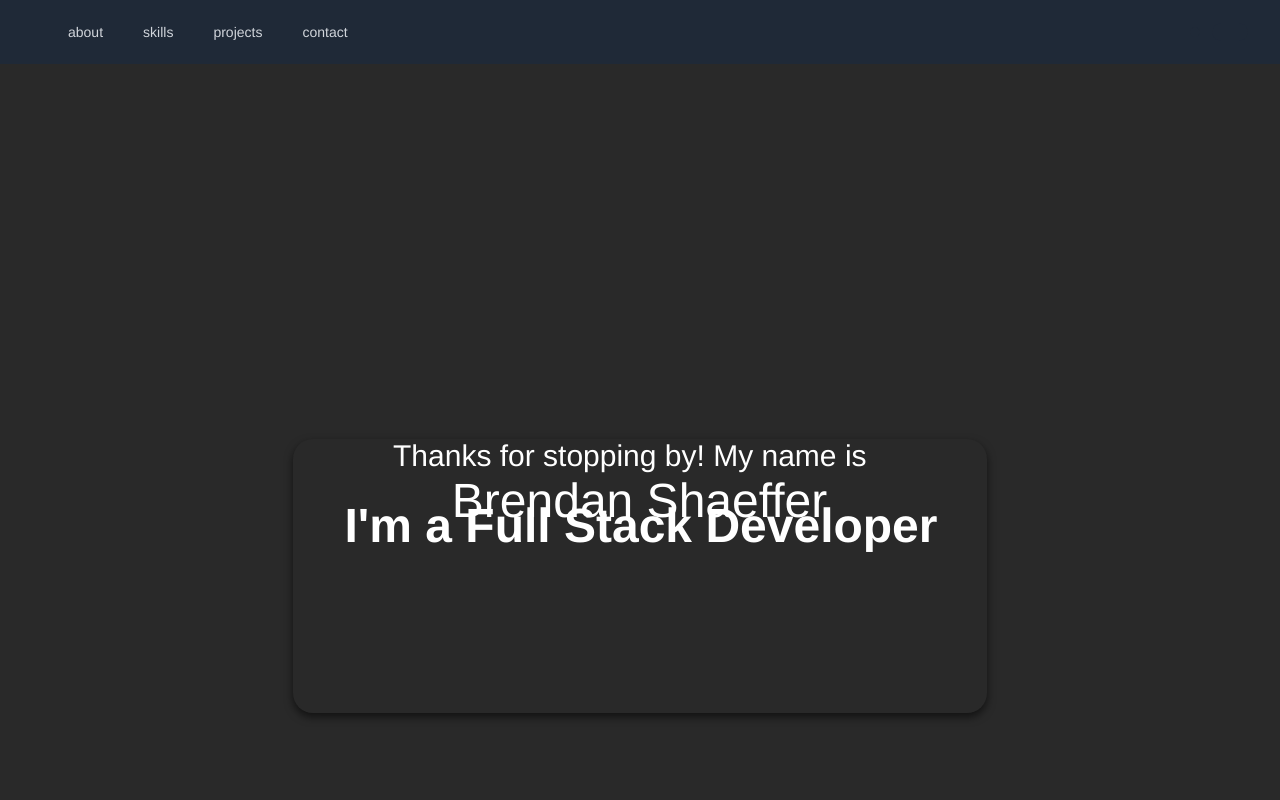
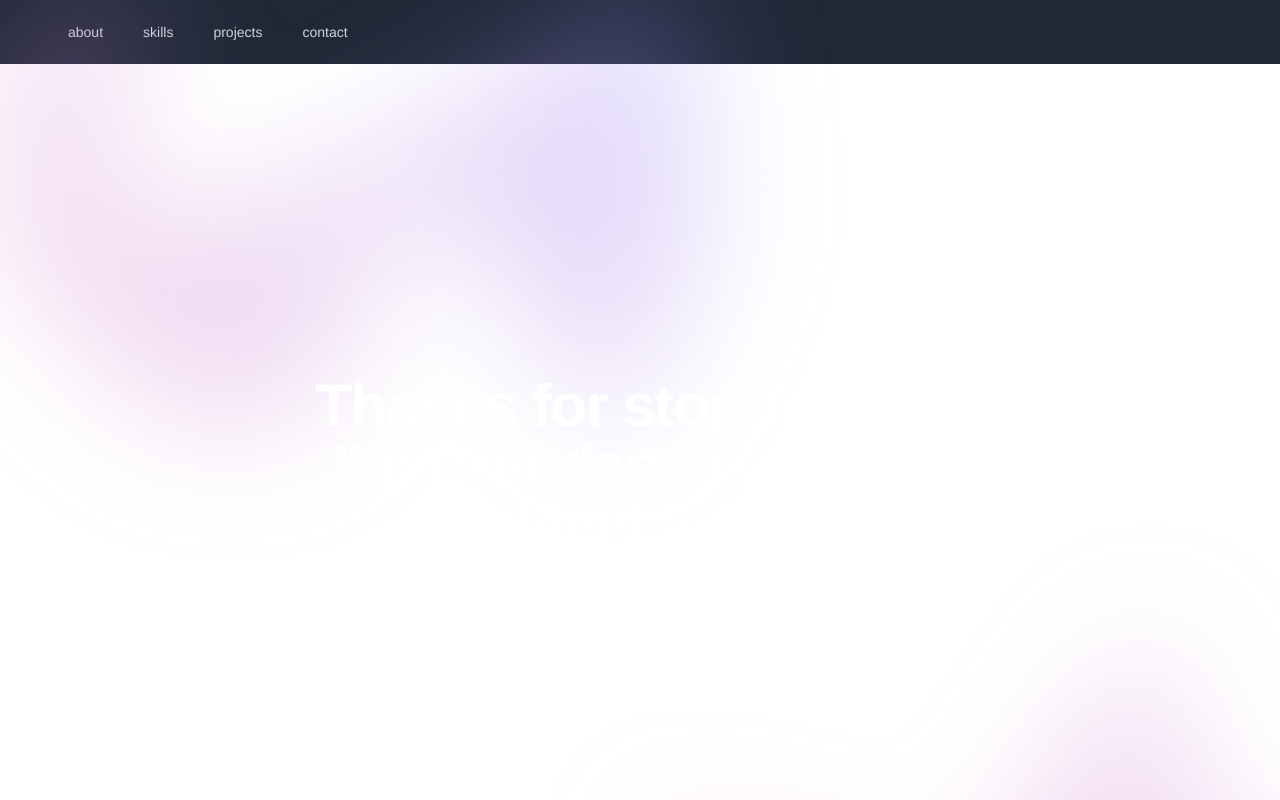
Before and after one commit to toastyThink/my-portfolio, a React (Vite) app: page /about in a window 1280 px wide. Shown: the top 800 px of the page. Built offline with nearby package versions, Linux system fonts and the light colour scheme.

Commit message:
implmented styling for intro section

```diff
--- a/src/app/App.jsx
+++ b/src/app/App.jsx
@@ -9,12 +9,16 @@
 import Skills from "../pages/Skills/Skills.jsx"
 import Projects from "../pages/Projects/Projects.jsx"
 import Contact from "../pages/Contact/Contact.jsx"
-import { useRef } from 'react'
+import { useRef, useState  } from 'react'
+import { Dialog } from '@headlessui/react'
+import { XMarkIcon } from '@heroicons/react/24/outline'
 
 //import css
 import './App.css'
 
 function App() {
+
+    const [mobileMenuOpen, setMobileMenuOpen] = useState(false)
 
   const aboutRef = useRef(null)
   const skillsRef = useRef(null)
@@ -22,23 +26,166 @@
   const contactRef = useRef(null)
   const topRef= useRef(null)
 
-  // const scrollToElement = ref => {
-  //   ref.current.scrollIntoView({ behavior: 'smooth' })
-  // }
-
     return (
       <>
       <Header about={aboutRef} skills={skillsRef} projects={projectsRef} contact={contactRef} top={topRef}/>
-      <div className="desktop" ref={topRef}>
+      {/* <div className="desktop" ref={topRef}> */}
       {/* <ParticlesBG /> */}
-          <div className="frame">
+          {/* <div className="frame">
             <p className="text-wrapper">Thanks for stopping by! My name is</p>
             <div className="div">Brendan Shaeffer</div>
             <p className="i-m-a-full-stack">
                 <span className="text-wrapper-2">I'm a Full Stack Developer</span>
             </p>
           </div>
+      </div> */}
+
+
+
+<div className="bg-grey">
+      <header className="absolute inset-x-0 top-0 z-50">
+       {/* <nav className="flex items-center justify-between p-6 lg:px-8" aria-label="Global">
+          <div className="flex lg:flex-1">
+            <a href="#" className="-m-1.5 p-1.5">
+              <span className="sr-only">Your Company</span>
+              <img
+                className="h-8 w-auto"
+                src="https://tailwindui.com/img/logos/mark.svg?color=indigo&shade=600"
+                alt=""
+              />
+            </a>
+          </div>
+          <div className="flex lg:hidden">
+            <button
+              type="button"
+              className="-m-2.5 inline-flex items-center justify-center rounded-md p-2.5 text-gray-700"
+              onClick={() => setMobileMenuOpen(true)}
+            >
+              <span className="sr-only">Open main menu</span>
+              <Bars3Icon className="h-6 w-6" aria-hidden="true" />
+            </button>
+          </div>
+          <div className="hidden lg:flex lg:gap-x-12">
+            {navigation.map((item) => (
+              <a key={item.name} href={item.href} className="text-sm font-semibold leading-6 text-gray-900">
+                {item.name}
+              </a>
+            ))}
+          </div>
+          <div className="hidden lg:flex lg:flex-1 lg:justify-end">
+            <a href="#" className="text-sm font-semibold leading-6 text-gray-900">
+              Log in <span aria-hidden="true">&rarr;</span>
+            </a>
+          </div>
+        </nav> */}
+        <Dialog as="div" className="lg:hidden" open={mobileMenuOpen} onClose={setMobileMenuOpen}>
+          <div className="fixed inset-0 z-50" />
+          <Dialog.Panel className="fixed inset-y-0 right-0 z-50 w-full overflow-y-auto bg-white px-6 py-6 sm:max-w-sm sm:ring-1 sm:ring-gray-900/10">
+            <div className="flex items-center justify-between">
+              <a href="#" className="-m-1.5 p-1.5">
+                <span className="sr-only">Your Company</span>
+                {/* <img
+                  className="h-8 w-auto"
+                  src="https://tailwindui.com/img/logos/mark.svg?color=indigo&shade=600"
+                  alt=""
+                /> */}
+              </a>
+              <button
+                type="button"
+                className="-m-2.5 rounded-md p-2.5 text-gray-700"
+                onClick={() => setMobileMenuOpen(false)}
+              >
+                <span className="sr-only">Close menu</span>
+                <XMarkIcon className="h-6 w-6" aria-hidden="true" />
+              </button>
+            </div>
+            <div className="mt-6 flow-root">
+              <div className="-my-6 divide-y divide-gray-500/10">
+                <div className="space-y-2 py-6">
+                  {/* {navigation.map((item) => (
+                    <a
+                      key={item.name}
+                      href={item.href}
+                      className="-mx-3 block rounded-lg px-3 py-2 text-base font-semibold leading-7 text-gray-900 hover:bg-gray-50"
+                    >
+                      {item.name}
+                    </a>
+                  ))} */}
+                </div>
+                <div className="py-6">
+                  {/* <a
+                    href="#"
+                    className="-mx-3 block rounded-lg px-3 py-2.5 text-base font-semibold leading-7 text-gray-900 hover:bg-gray-50"
+                  >
+                    Log in
+                  </a> */}
+                </div>
+              </div>
+            </div>
+          </Dialog.Panel>
+        </Dialog>
+      </header>
+
+      <div className="relative isolate px-6 pt-14 lg:px-8">
+        <div
+          className="absolute inset-x-0 -top-40 -z-10 transform-gpu overflow-hidden blur-3xl sm:-top-80"
+          aria-hidden="true"
+        >
+          <div
+            className="relative left-[calc(50%-11rem)] aspect-[1155/678] w-[36.125rem] -translate-x-1/2 rotate-[30deg] bg-gradient-to-tr from-[#ff80b5] to-[#9089fc] opacity-30 sm:left-[calc(50%-30rem)] sm:w-[72.1875rem]"
+            style={{
+              clipPath:
+                'polygon(74.1% 44.1%, 100% 61.6%, 97.5% 26.9%, 85.5% 0.1%, 80.7% 2%, 72.5% 32.5%, 60.2% 62.4%, 52.4% 68.1%, 47.5% 58.3%, 45.2% 34.5%, 27.5% 76.7%, 0.1% 64.9%, 17.9% 100%, 27.6% 76.8%, 76.1% 97.7%, 74.1% 44.1%)',
+            }}
+          />
+        </div>
+        <div className="mx-auto max-w-2xl py-32 sm:py-48 lg:py-56">
+          <div className="hidden sm:mb-8 sm:flex sm:justify-center">
+            {/* <div className="relative rounded-full px-3 py-1 text-sm leading-6 text-gray-600 ring-1 ring-gray-900/10 hover:ring-gray-900/20">
+              Announcing our next round of funding.{' '}
+              <a href="#" className="font-semibold text-indigo-600">
+                <span className="absolute inset-0" aria-hidden="true" />
+                Read more <span aria-hidden="true">&rarr;</span>
+              </a>
+            </div> */}
+          </div>
+          <div className="text-center">
+            <h1 className="text-4xl font-bold tracking-tight text-white-900 sm:text-6xl">
+            Thanks for stopping by! I'm Brendan, a website developer!
+            </h1>
+            <p className="mt-6 text-lg leading-8 text-white-600">
+            As a website developer, I specialize in translating ideas into captivating online realities, blending aesthetic appeal with flawless functionality.
+            </p>
+            {/* <div className="mt-10 flex items-center justify-center gap-x-6">
+              <a
+              ref={topRef}
+                href="#"
+                className="rounded-md bg-indigo-600 px-3.5 py-2.5 text-sm font-semibold text-white shadow-sm hover:bg-indigo-500 focus-visible:outline focus-visible:outline-2 focus-visible:outline-offset-2 focus-visible:outline-indigo-600"
+              >
+                Get started
+              </a>
+              <a href="#" className="text-sm font-semibold leading-6 text-gray-900">
+                Learn more <span aria-hidden="true">→</span>
+              </a>
+            </div> */}
+          </div>
+        </div>
+        <div
+          className="absolute inset-x-0 top-[calc(100%-13rem)] -z-10 transform-gpu overflow-hidden blur-3xl sm:top-[calc(100%-30rem)]"
+          aria-hidden="true"
+        >
+          <div
+            className="relative left-[calc(50%+3rem)] aspect-[1155/678] w-[36.125rem] -translate-x-1/2 bg-gradient-to-tr from-[#ff80b5] to-[#9089fc] opacity-30 sm:left-[calc(50%+36rem)] sm:w-[72.1875rem]"
+            style={{
+              clipPath:
+                'polygon(74.1% 44.1%, 100% 61.6%, 97.5% 26.9%, 85.5% 0.1%, 80.7% 2%, 72.5% 32.5%, 60.2% 62.4%, 52.4% 68.1%, 47.5% 58.3%, 45.2% 34.5%, 27.5% 76.7%, 0.1% 64.9%, 17.9% 100%, 27.6% 76.8%, 76.1% 97.7%, 74.1% 44.1%)',
+            }}
+          />
+        </div>
       </div>
+    </div>
+
+
       <About ref={aboutRef}/>
       <Skills ref={skillsRef}/>
       <Projects ref={projectsRef}/>
@@ -51,7 +198,6 @@
       {/* <Footer /> */}
     </>
     )
-
 }
 
 export default App
--- a/src/componenets/Header.jsx
+++ b/src/componenets/Header.jsx
@@ -74,7 +74,6 @@
                         {item.name}
                         </Link>
                     ))}
-
 
                     </div>
                   </div>
```
Also changed, not shown: src/pages/About/About.jsx (+2 -5 lines).
